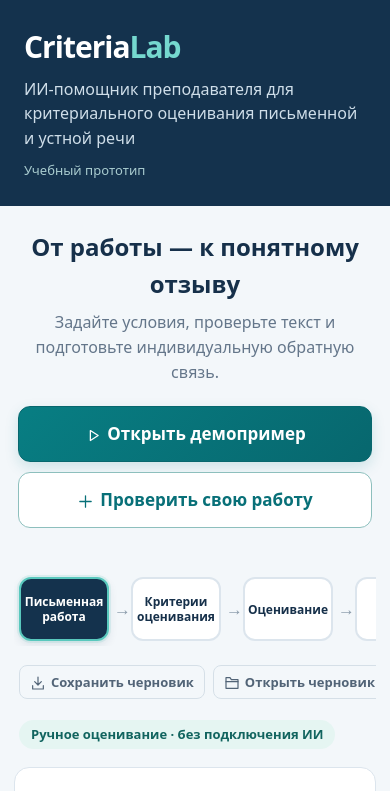
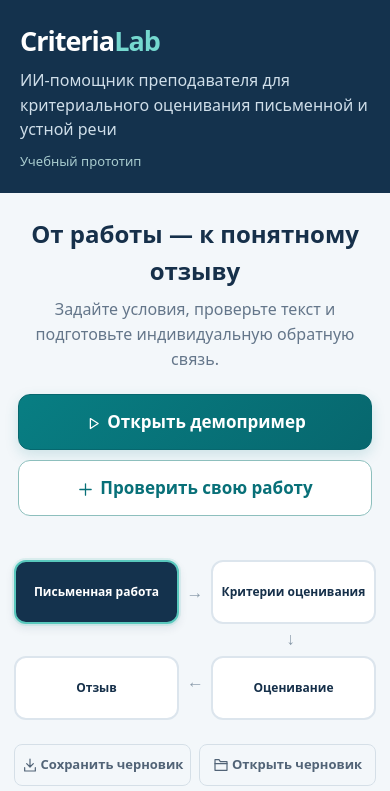
Before and after one commit to KAS-MGH/CriteriaLab-Codex, a plain HTML site: page CriteriaLab-preview-2026-11-13.html in a window 390 px wide. Shown: the top 791 px of the page. Drawn offline with Linux system fonts and the light colour scheme.

Commit message:
Adapt CriteriaLab layout for desktop and mobile

```diff
--- a/CriteriaLab-preview-2026-11-13.html
+++ b/CriteriaLab-preview-2026-11-13.html
@@ -80,6 +80,34 @@ nav button.active:not(:disabled):hover{background:#1c4567;border-color:#59c8bd;b
 .criteria-file-zone{width:100%;border:2px dashed #a5bfca;border-radius:10px;padding:15px;background:white}.criteria-file-zone.dragging{background:#e5f5f2;border-color:#087e83}
 .criteria-file-zone label{margin:0 0 12px}.criteria-file-zone input{margin:0;max-width:100%}
 @media(max-width:700px){.criteria-choices{grid-template-columns:minmax(0,1fr);gap:10px}.criteria-choice{min-height:0;padding:18px}}
+/* The same page adapts automatically to the available screen width. */
+@media(max-width:820px){
+  nav{grid-template-columns:minmax(0,1fr) 20px minmax(0,1fr);grid-template-rows:auto 20px auto;gap:6px;overflow:visible;padding:0}
+  nav button{height:auto;min-height:64px;font-size:clamp(12px,2.4vw,15px);padding:10px 6px}
+  nav button:nth-of-type(1){grid-area:1/1}
+  nav button:nth-of-type(2){grid-area:1/3}
+  nav button:nth-of-type(3){grid-area:3/3}
+  nav button:nth-of-type(4){grid-area:3/1}
+  nav .step-arrow:nth-of-type(1){grid-area:1/2}
+  nav .step-arrow:nth-of-type(2){grid-area:2/3;transform:rotate(90deg)}
+  nav .step-arrow:nth-of-type(3){grid-area:3/2;transform:rotate(180deg)}
+}
+@media(max-width:650px){
+  .control-tools{display:grid;grid-template-columns:repeat(2,minmax(0,1fr));gap:8px;overflow:visible;margin:0 0 16px;padding:0}
+  .control-tools :is(#undo,#save,#load,#clear){width:100%;min-width:0;min-height:42px;white-space:normal;padding:7px 5px;line-height:1.25}
+  .control-tools .btn-icon{margin-right:3px}
+  .grid>*{min-width:0}
+  .criterion,.remark{padding:14px}
+  .result-summary{padding:16px}
+}
+@media(max-width:420px){
+  header{padding:20px}
+  .brand{font-size:27px}
+  .actions{justify-content:stretch}
+  .actions button{width:100%}
+  .criteria-file-zone{padding:10px}
+  input[type=file]::file-selector-button{max-width:100%;margin:0 0 8px 0}
+}
 </style>
 <header><div class="brand">Criteria<span>Lab</span></div><p>ИИ-помощник преподавателя для критериального оценивания письменной и устной речи</p><span style="font-size:13px;color:#a9cccF">Учебный прототип</span></header>
 <main>
```
Also changed, not shown: CriteriaLab.html (+28 -0 lines), publish-criterialab/index.html (+28 -0 lines), CriteriaLab-HANDOFF-RU.txt, SHA256SUMS.txt, 1 other file.
